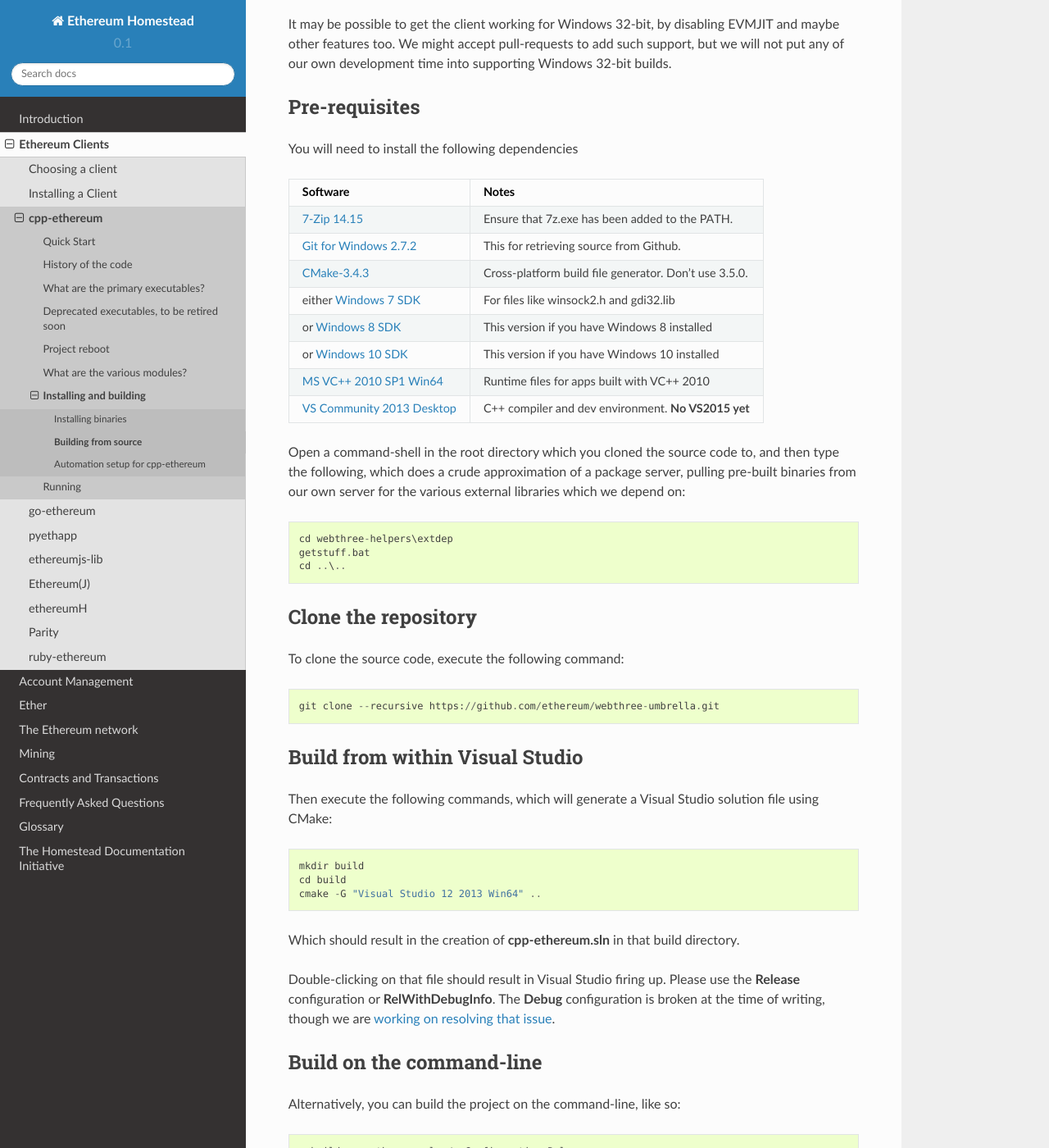
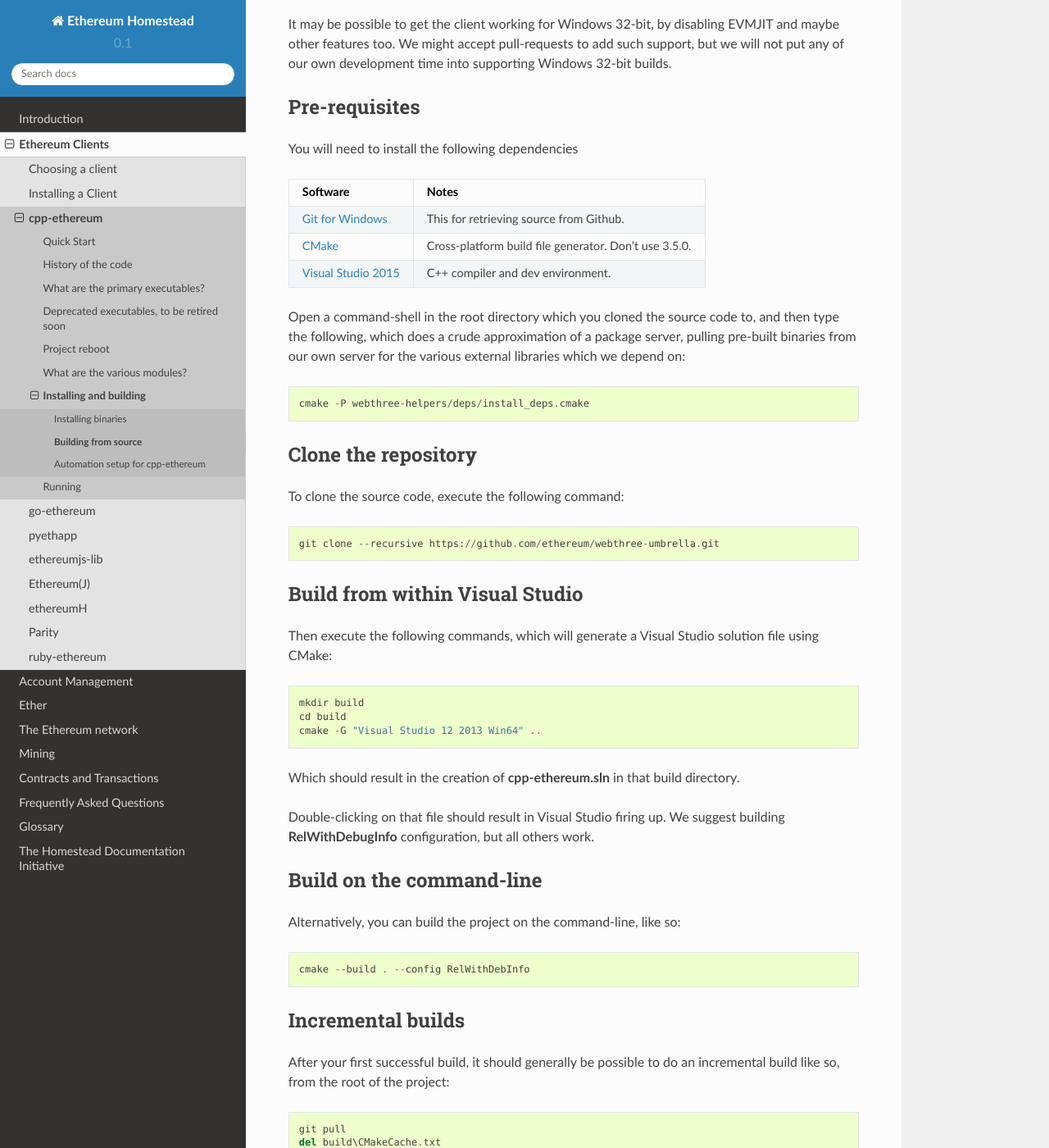
Before and after one commit to ethereum/homestead-guide, a Sphinx documentation site: the page built from source/ethereum-clients/cpp-ethereum/building-from-source/windows.rst, in a window 1280 px wide and 1400 px high, scrolled down 310 px. Shown: the whole window at 82% size. Built offline with Sphinx 7.4.7 and the Read the Docs theme 2.0.0, drawn with Linux system fonts in a browser that asks for light colours; some of the changed text lies outside the part shown.

Commit message:
Update Windows building instructions
Update Windows building instructions for cpp-ethereum to reflect migration to Visual Studio 2015.

```diff
--- a/source/ethereum-clients/cpp-ethereum/building-from-source/windows.rst
+++ b/source/ethereum-clients/cpp-ethereum/building-from-source/windows.rst
@@ -22,31 +22,16 @@
 +------------------------------+-------------------------------------------------------+
 | Software                     | Notes                                                 |
 +==============================+=======================================================+
-| `7-Zip 14.15`_               | Ensure that 7z.exe has been added to the PATH.        |
+| `Git for Windows`_           | This for retrieving source from Github.               |
 +------------------------------+-------------------------------------------------------+
-| `Git for Windows 2.7.2`_     | This for retrieving source from Github.               |
+| `CMake`_                     | Cross-platform build file generator. Don't use 3.5.0. |
 +------------------------------+-------------------------------------------------------+
-| `CMake-3.4.3`_               | Cross-platform build file generator. Don't use 3.5.0. |
-+------------------------------+-------------------------------------------------------+
-| either `Windows 7 SDK`_      | For files like winsock2.h and gdi32.lib               |
-+------------------------------+-------------------------------------------------------+
-| or `Windows 8 SDK`_          | This version if you have Windows 8 installed          |
-+------------------------------+-------------------------------------------------------+
-| or `Windows 10 SDK`_         | This version if you have Windows 10 installed         |
-+------------------------------+-------------------------------------------------------+
-| `MS VC++ 2010 SP1 Win64`_    | Runtime files for apps built with VC++ 2010           |
-+------------------------------+-------------------------------------------------------+
-| `VS Community 2013 Desktop`_ | C++ compiler and dev environment. **No VS2015 yet**   |
+| `Visual Studio 2015`_        | C++ compiler and dev environment.                     |
 +------------------------------+-------------------------------------------------------+
 
-.. _7-Zip 14.15: http://www.7-zip.org/a/7z1514-x64.exe
-.. _Git for Windows 2.7.2: https://github.com/git-for-windows/git/releases/download/v2.7.2.windows.1/Git-2.7.2-64-bit.exe
-.. _CMake-3.4.3: https://cmake.org/files/v3.4/cmake-3.4.3-win32-x86.exe
-.. _Windows 7 SDK: https://www.microsoft.com/en-us/download/details.aspx?id=8279
-.. _Windows 8 SDK: https://dev.windows.com/en-us/downloads/windows-8-1-sdk
-.. _Windows 10 SDK: https://dev.windows.com/en-us/downloads/windows-10-sdk
-.. _MS VC++ 2010 SP1 Win64: https://www.microsoft.com/en-us/download/details.aspx?id=26999
-.. _VS Community 2013 Desktop: http://go.microsoft.com/fwlink/?LinkId=517284
+.. _Git for Windows: https://git-scm.com/download/win
+.. _CMake: https://cmake.org/download/
+.. _Visual Studio 2015: https://www.visualstudio.com/products/vs-2015-product-editions
 
 
 Open a command-shell in the root directory which you cloned the source code to, and
@@ -54,9 +39,7 @@
 pulling pre-built binaries from our own server for the various external libraries
 which we depend on: ::
 
-    cd webthree-helpers\extdep
-    getstuff.bat
-    cd ..\..
+    cmake -P webthree-helpers/deps/install_deps.cmake
 
 
 Clone the repository
@@ -79,10 +62,8 @@
 
 Which should result in the creation of **cpp-ethereum.sln** in that build directory.
 
-Double-clicking on that file should result in Visual Studio firing up.  Please use
-the **Release** configuration or **RelWithDebugInfo**.   The **Debug** configuration
-is broken at the time of writing, though we are
-`working on resolving that issue <https://github.com/ethereum/webthree-umbrella/issues/123>`_.
+Double-clicking on that file should result in Visual Studio firing up. We suggest
+building **RelWithDebugInfo** configuration, but all others work.
 
 
 Build on the command-line
@@ -90,7 +71,7 @@
 
 Alternatively, you can build the project on the command-line, like so: ::
 
-    msbuild cpp-ethereum.sln /p:Configuration=Release
+    cmake --build . --config RelWithDebInfo
 
 
 Incremental builds
```
